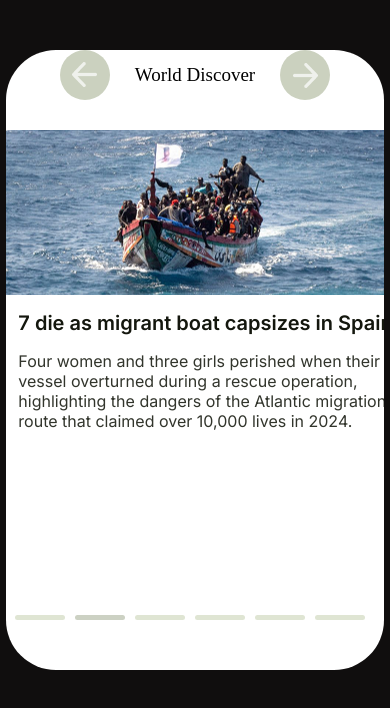
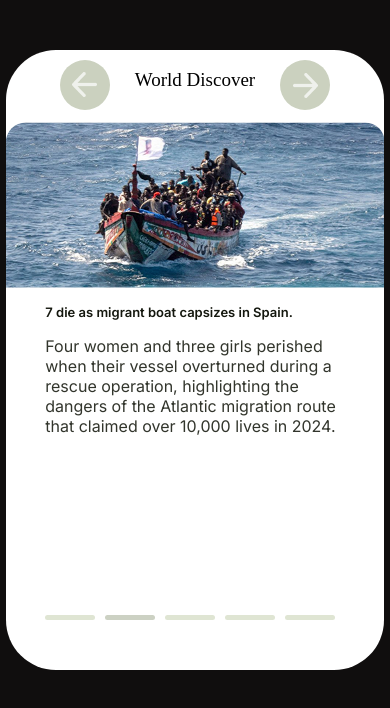
Before and after one commit to Einar2/NUTS_slider, a website: page index.html in a window 390 px wide. Drawn offline with Linux system fonts and the light colour scheme; a web font is replaced by a local one.

Commit message:
NUTS two commit

```diff
--- a/css/style.scss
+++ b/css/style.scss
@@ -65,6 +65,10 @@ body {
             align-items: center;
             transition: all ease .25s;
 
+            @media (max-width: 468px) {
+                margin-top: 10px;
+            }
+
             &:hover {
                 background-color: #B7BDAB;
             }
@@ -90,6 +94,7 @@ body {
 
             @media (max-width: 468px) {
                 width: 100%;
+                min-width: 100%;
                 margin-left: 0;
             }
 
@@ -114,11 +119,8 @@ body {
 
                 @media (max-width: 468px) {
                     width: 100%;
-                    margin-left: 0;
-                    position: relative;
-                    top: 30px;
-                    left: 0;
-                    transform: translate(0%, 0%);
+                    min-width: 0;
+
 
                 }
 
@@ -153,6 +155,11 @@ body {
                     width: 100%;
                     max-width: 390px;
                     margin: 16px 0;
+
+                    @media (max-width: 468px) {
+                        font-size: 13px;
+                        max-width: 300px;
+                    }
                 }
 
                 p {
@@ -160,6 +167,10 @@ body {
                     font-family: $inter;
                     width: 100%;
                     max-width: 390px;
+
+                    @media (max-width: 468px) {
+                        max-width: 300px;
+                    }
                 }
             }
         }
--- a/js/app.js
+++ b/js/app.js
@@ -10,7 +10,14 @@ let container = document.querySelector('.slider__container');
 let slides = document.querySelectorAll('.slider__item');
 let step = 0;
 let step_click = 0;
-let width_slide = slides[0].offsetWidth  + 15
+let width_slide
+if (container.offsetWidth > 450) {
+     width_slide = slides[0].offsetWidth + 15
+
+}
+else{
+     width_slide = slides[0].offsetWidth
+}
 
 let slideStyle = getComputedStyle(slides[0]);
 let slideWidth = slides[0].getBoundingClientRect().width;
@@ -30,7 +37,7 @@ let step_end = -width_slide * (slides.length - slidesVisible);
 
 let createLine = () => {
     let block_lines = document.querySelector('.slider_active_lines')
-    for (let i = 0; i <= slides.length - slidesVisible ; i++) {
+    for (let i = 0; i <= slides.length - slidesVisible; i++) {
         let line = document.createElement('div');
         line.className = 'slider_line';
         lines.push(line)
```
Also changed, not shown: css/media.scss (deleted), css/style.css, 1 other file.
